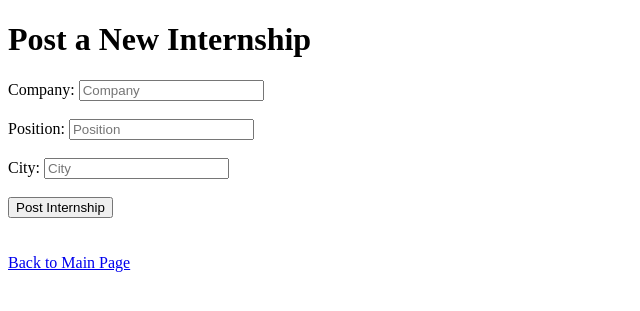
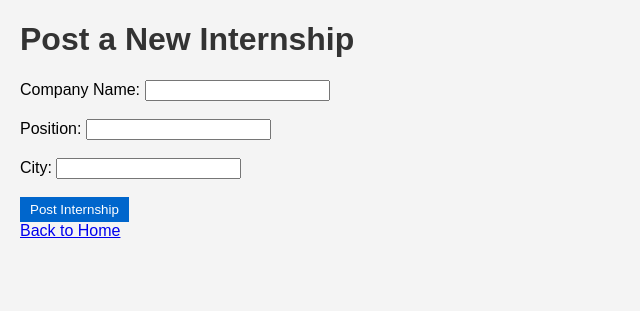
Before and after one commit to raghavkr17/CS50x, a Flask app: template project/templates/post.html in a window 1280 px wide. Shown: the top 311 px of the page, without its empty margins (0-640 px from the left). Run offline with Flask 2, Linux system fonts and the light colour scheme; the template is opened without the code that fills it, so the values that code supplies are empty.

Commit message:
Thu, Aug 29, 2024, 9:41 AM -07:00

```diff
--- a/project/app.py
+++ b/project/app.py
@@ -13,31 +13,21 @@ def get_db_connection():
 def index():
     return render_template('index.html')
 
-@app.route('/post', methods=['POST'])
+@app.route('/post', methods=['GET', 'POST'])
 def post():
-    company = request.form['company']
-    position = request.form['position']
-    city = request.form['city'].lower()
+    if request.method == 'POST':
+        company = request.form['company']
+        position = request.form['position']
+        city = request.form['city'].lower()
 
-    conn = get_db_connection()
-    conn.execute('INSERT INTO internships (company, position, city) VALUES (?, ?, ?)',
-                 (company, position, city))
-    conn.commit()
-    conn.close()
+        conn = get_db_connection()
+        conn.execute('INSERT INTO internships (company, position, city) VALUES (?, ?, ?)',
+                     (company, position, city))
+        conn.commit()
+        conn.close()
 
-    return redirect(url_for('index'))  # Redirect back to the main page
-
-@app.route('/remove', methods=['POST'])
-def remove():
-    internship_id = request.form['internship_id']
-
-    conn = get_db_connection()
-    conn.execute('DELETE FROM internships WHERE id = ?', (internship_id,))
-    conn.commit()
-    conn.close()
-
-    return redirect(url_for('index'))  # Redirect back to the main page
-
+        return redirect(url_for('index'))
+    return render_template('post.html')
 
 @app.route('/find', methods=['GET', 'POST'])
 def find():
--- a/project/templates/post.html
+++ b/project/templates/post.html
@@ -3,24 +3,20 @@
 <head>
     <meta charset="UTF-8">
     <meta name="viewport" content="width=device-width, initial-scale=1.0">
+    <link rel="stylesheet" href="{{ url_for('static', filename='styles.css') }}">
     <title>Post Internship</title>
 </head>
 <body>
     <h1>Post a New Internship</h1>
     <form action="{{ url_for('post') }}" method="post">
-        <label for="company">Company:</label>
-        <input type="text" id="company" name="company" placeholder="Company" required><br><br>
-
+        <label for="company">Company Name:</label>
+        <input type="text" id="company" name="company" required><br><br>
         <label for="position">Position:</label>
-        <input type="text" id="position" name="position" placeholder="Position" required><br><br>
-
+        <input type="text" id="position" name="position" required><br><br>
         <label for="city">City:</label>
-        <input type="text" id="city" name="city" placeholder="City" required><br><br>
-
+        <input type="text" id="city" name="city" required><br><br>
         <button type="submit">Post Internship</button>
     </form>
-
-    <br><br>
-    <a href="{{ url_for('index') }}">Back to Main Page</a>
+    <a href="{{ url_for('index') }}">Back to Home</a>
 </body>
 </html>
```
Also changed, not shown: project/templates/remove.html (deleted, +0 -20 lines), project/internship.db.
